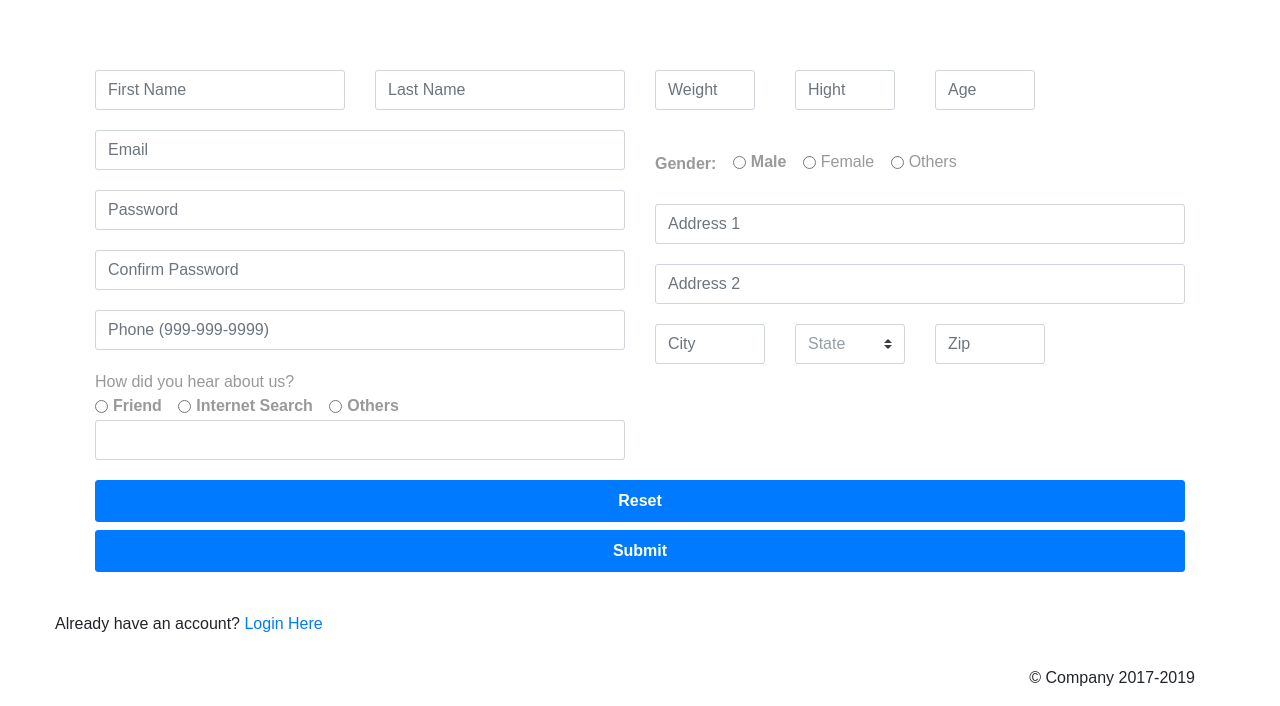
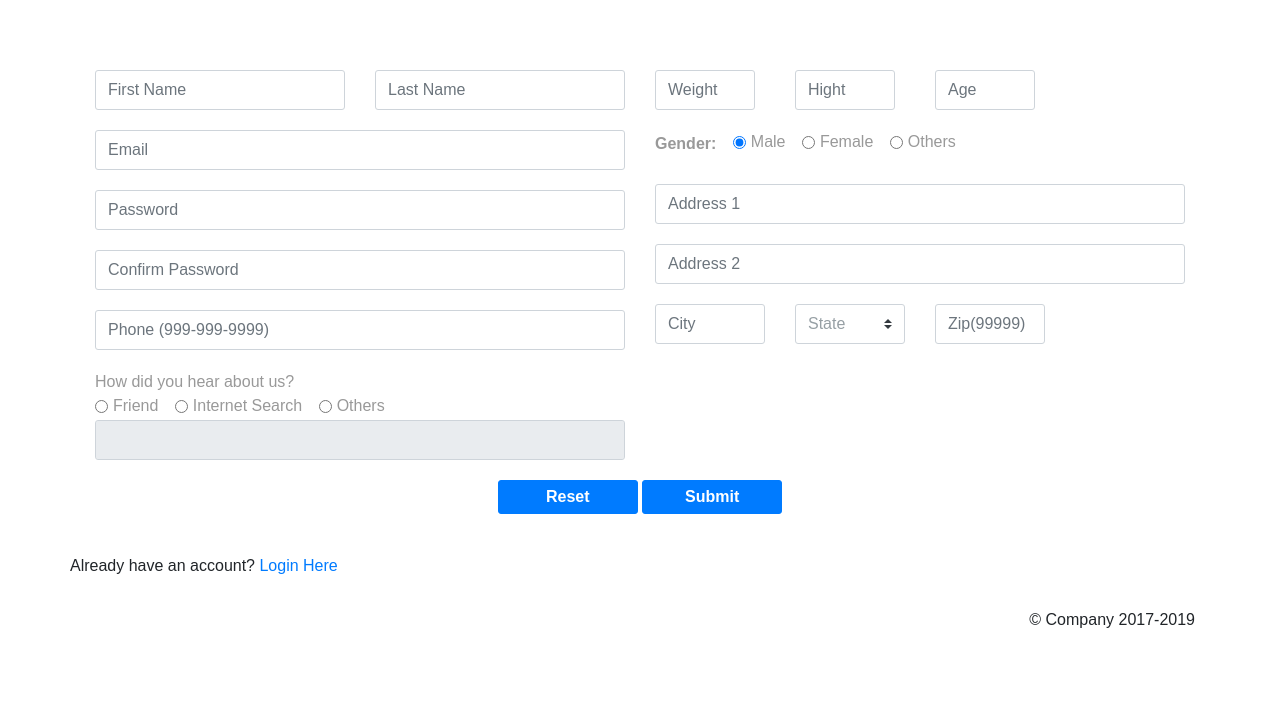
Before and after one commit to sudeshpamidi/WorkoutDummies, a plain HTML site: page register.html in a window 1280 px wide. Shown: the part 343-1049 px from the top of the page. After the commit the page ends 991 px from the top, so only its background shows below. Drawn offline with nearby package versions, Linux system fonts and the light colour scheme.

Commit message:
worked on javascript and fixed few issues in all the files

```diff
--- a/css/aboutus.css
+++ b/css/aboutus.css
@@ -1,5 +1,11 @@
 @media only screen and (max-width: 990px) {
     .btnjoinus {
+        display: none;
+    }
+}
+
+@media only screen and (max-width: 765px) {
+    .gym-image {
         display: none;
     }
 }
--- a/css/stylesheet.css
+++ b/css/stylesheet.css
@@ -1,5 +1,3 @@
-/* Move down content because we have a fixed navbar that is 3.5rem tall */
-
 body {
     padding-top: 3.5rem;
     font-family: 'Varela Round', sans-serif;
@@ -36,18 +34,9 @@ label {
 }
 
 .image {
-    /*border-radius: 25px; */
     width: 300px;
     height: 225px;
 }
-
-
-/*
-figure {
-width: 130px;
-height: 130px;
-}
-*/
 
 .form-signin {
     width: 100%;
@@ -200,8 +189,6 @@ height: 130px;
     color: #999;
     border-radius: 3px;
     margin-bottom: 15px;
-    /* background: #f2f3f7;
-box-shadow: 0px 2px 2px rgba(0, 0, 0, 0.3); */
     padding: 25px;
 }
 
@@ -222,26 +209,7 @@ box-shadow: 0px 2px 2px rgba(0, 0, 0, 0.3); */
 
 input[type="number"] {
     width: 100px;
-    margin-bottom: 20px;
 }
-
-
-/*
-.signup-form .row div:first-child{
-padding-right: 10px;
-}
-.signup-form .row div:last-child{
-padding-left: 10px;
-}
-*/
-
-
-/*
-.signup-form a{
-color: blue;
-text-decoration:none
-}
-*/
 
 .signup-form a:hover {
     text-decoration: none;
@@ -261,11 +229,9 @@ aside {
     padding-left: .5rem;
     margin-left: .5rem;
     float: right;
-    /* box-shadow: inset 5px 0px 5px -5px ; */
 }
 
 .image-sm {
-    /*border-radius: 25px; */
     width: 100%;
     height: 100%;
 }
--- /dev/null
+++ b/js/register.js
@@ -0,0 +1,15 @@
+$(document).ready(function() {
+
+    var $radio = $('input[name="hearaboutus-opts"]');
+    $('#others').attr('disabled', true);
+
+    $radio.on('change', function(e) {
+        var value = $(this).val();
+        if (value == 'others') {
+            $("#others").attr('disabled', false);
+        } else {
+            $("#others").val("");
+            $("#others").attr('disabled', true);
+        }
+    });
+});
--- a/register.html
+++ b/register.html
@@ -11,7 +11,6 @@
     <link rel="stylesheet" href="css/stylesheet.css">
     <link rel="stylesheet" href="css/register.css">
     <title>workoutDummies</title>
-
 </head>
 
 <body>
@@ -41,7 +40,7 @@
 
     <!--header -->
     <header>
-        <!-- Main jumbotron for a primary marketing message or call to action -->
+        <!-- Main jumbotron -->
         <div class="jumbotron">
             <div class="container">
                 <h1>workoutDummies</h1>
@@ -55,7 +54,7 @@
         <div class="container signup-form">
             <h2 class="display-5 mb-5"> Registration</h2>
             <div class="row">
-                <form action="register.html" method="GET" id="formregister" name="formregister">
+                <form action="logworkout.html" method="GET" id="formregister" name="formregister">
                     <div class="col-md-12">
                         <div class="row">
                             <div class="col-md-6">
@@ -65,7 +64,6 @@
                                         <div class="col-sm-6"><input type="text" class="form-control" id="last_name" name="last_name" placeholder="Last Name" required="required"></div>
                                     </div>
                                 </div>
-
                                 <div class="form-group">
                                     <input type="email" class="form-control" id="email" name="email" placeholder="Email" required="required">
                                 </div>
@@ -78,22 +76,21 @@
                                 <div class="form-group">
                                     <input type="tel" class="form-control" id="phone" name="phone" placeholder="Phone (999-999-9999)" required="required" pattern="[0-9]{3}-[0-9]{3}-[0-9]{4}">
                                 </div>
-
                                 <p class="form-check-label"> How did you hear about us?</p>
                                 <div class="form-check form-check-inline">
-                                    <input class="form-check-input" type="radio" name="inlineRadioOptions" id="rdofriend" value="friends">
-                                    <label class="form-check-label" for="rdofriend">Friend</label>
+                                    <input class="form-check-input" type="radio" name="hearaboutus-opts" id="rdofriend" value="friends" required="required">
+                                    <label class="form-check-label font-normal" for="rdofriend">Friend</label>
                                 </div>
                                 <div class="form-check form-check-inline">
-                                    <input class="form-check-input" type="radio" name="inlineRadioOptions" id="rdointrernet" value="internet">
-                                    <label class="form-check-label" for="rdointrernet">Internet Search</label>
+                                    <input class="form-check-input" type="radio" name="hearaboutus-opts" id="rdointrernet" value="internet" required="required">
+                                    <label class="form-check-label font-normal" for="rdointrernet">Internet Search</label>
                                 </div>
                                 <div class="form-check form-check-inline">
-                                    <input class="form-check-input" type="radio" name="inlineRadioOptions" id="rdoothers" value="others">
-                                    <label class="form-check-label" for="rdoothers">Others</label>
+                                    <input class="form-check-input" type="radio" name="hearaboutus-opts" id="rdoothers" value="others" required="required">
+                                    <label class="form-check-label font-normal" for="rdoothers">Others</label>
                                 </div>
                                 <div class="form-group">
-                                    <input class="form-control" type="text" id="Others">
+                                    <input class="form-control" type="text" id="others" name="others">
                                 </div>
                             </div>
                             <div class="col-md-6">
@@ -110,14 +107,13 @@
                                         </div>
                                     </div>
                                 </div>
-
                                 <div class="form-group">
                                     <div class="form-check form-check-inline">
                                         <label>Gender:</label>
                                     </div>
                                     <div class="form-check form-check-inline">
-                                        <input class="form-check-input" type="radio" name="gender_options" id="rdo_male" value="male">
-                                        <label class="form-check-label" for="rdo_male">Male</label>
+                                        <input class="form-check-input" type="radio" name="gender_options" id="rdo_male" value="male" checked>
+                                        <label class="form-check-label font-normal" for="rdo_male">Male</label>
                                     </div>
                                     <div class="form-check form-check-inline">
                                         <input class="form-check-input" type="radio" name="gender_options" id="rdo_female" value="female">
@@ -146,26 +142,22 @@
                                         <option value="MA">Massachusetts</option>
                                     </select>
                                         </div>
-                                        <div class="col-sm-3"><input type="text" class="form-control" id="zip" name="zip" placeholder="Zip" required="required"></div>
+                                        <div class="col-sm-3"><input type="tel" class="form-control" id="zip" name="zip" placeholder="Zip(99999)" pattern="[0-9]{5}" required="required"></div>
                                     </div>
                                 </div>
                             </div>
                         </div>
                         <div class="row">
-                            <div class="col-md-12">
-                                <button type="reset" class="btn btn-lg btn-primary btn-block">Reset</button>
-                                <button type="submit" class="btn btn-lg btn-primary btn-block">Submit</button>
+                            <div class="col-md-12 text-center">
+                                <button type="reset" class="btn btn-sm btn-primary ">Reset</button>
+                                <button type="submit" class="btn btn-sm btn-primary">Submit</button>
                             </div>
                         </div>
                     </div>
                 </form>
-                <!--                <div class="col-md-4">
-                    <img class="startfitnessimage" src="./img/startfitness.webp" alt="startfitness">
-                </div>
--->
             </div>
             <div class="row">
-                <div class="text-center ">Already have an account?<a href="login.html"> Login Here</a></div>
+                <div class="col-md-12">Already have an account?<a href="login.html"> Login Here</a></div>
             </div>
         </div>
         <!-- end of the container -->
@@ -182,6 +174,7 @@
     <script src="https://code.jquery.com/jquery-3.3.1.slim.min.js" integrity="sha384-q8i/X+965DzO0rT7abK41JStQIAqVgRVzpbzo5smXKp4YfRvH+8abtTE1Pi6jizo" crossorigin="anonymous"></script>
     <script src="https://cdnjs.cloudflare.com/ajax/libs/popper.js/1.14.7/umd/popper.min.js" integrity="sha384-UO2eT0CpHqdSJQ6hJty5KVphtPhzWj9WO1clHTMGa3JDZwrnQq4sF86dIHNDz0W1" crossorigin="anonymous"></script>
     <script src="https://stackpath.bootstrapcdn.com/bootstrap/4.3.1/js/bootstrap.min.js" integrity="sha384-JjSmVgyd0p3pXB1rRibZUAYoIIy6OrQ6VrjIEaFf/nJGzIxFDsf4x0xIM+B07jRM" crossorigin="anonymous"></script>
+    <script src="js/register.js"></script>
 </body>
 
 </html>
```
Also changed, not shown: aboutus.html (+4 -2 lines), css/index.css (added, +9 -0 lines), css/login.css (+4 -4 lines), css/logworkout.css (+5 -8 lines), index.html (+15 -31 lines), js/index.js (+6 -7 lines), js/logworkout.js (+19 -17 lines), login.html (+4 -12 lines).
